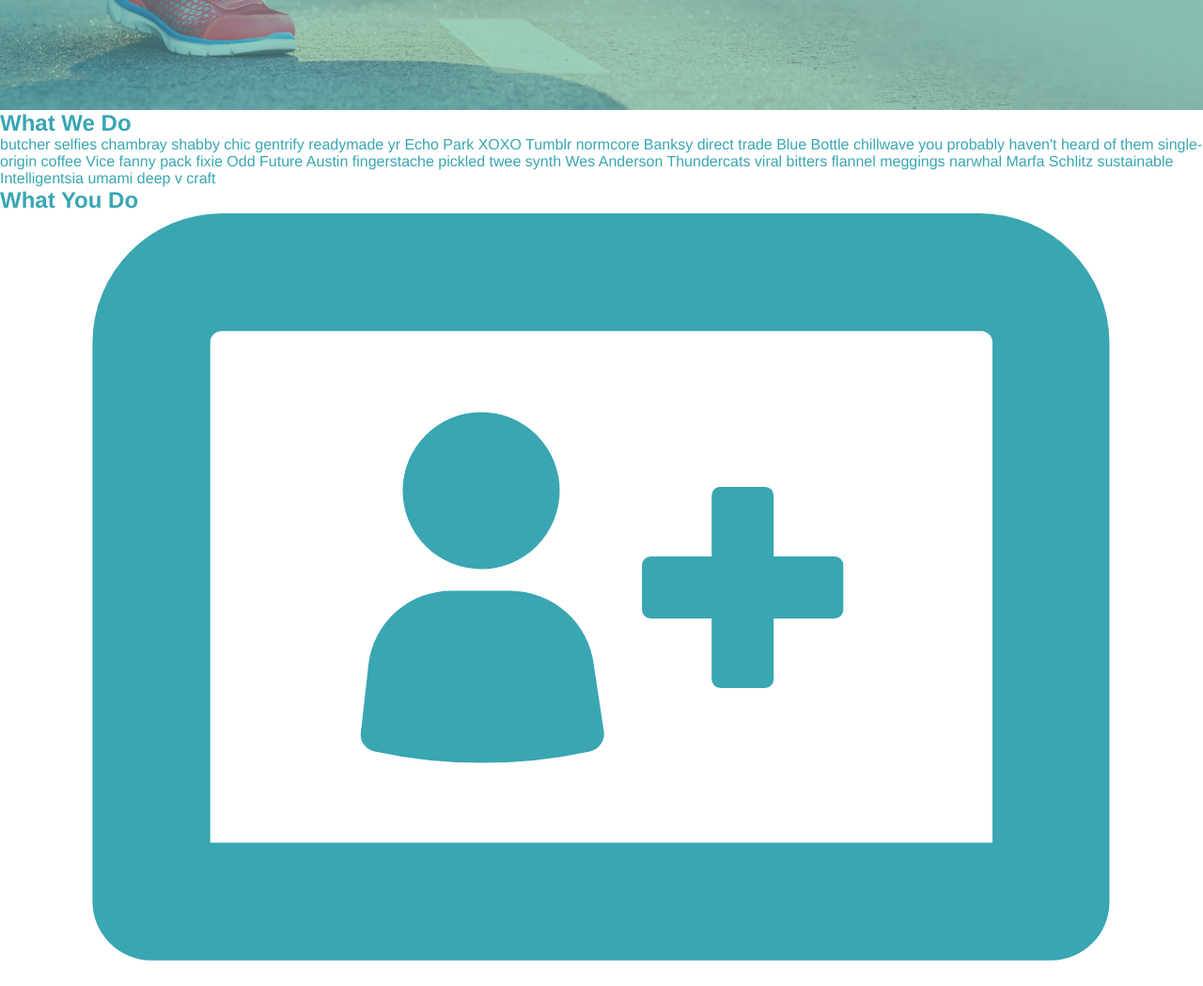
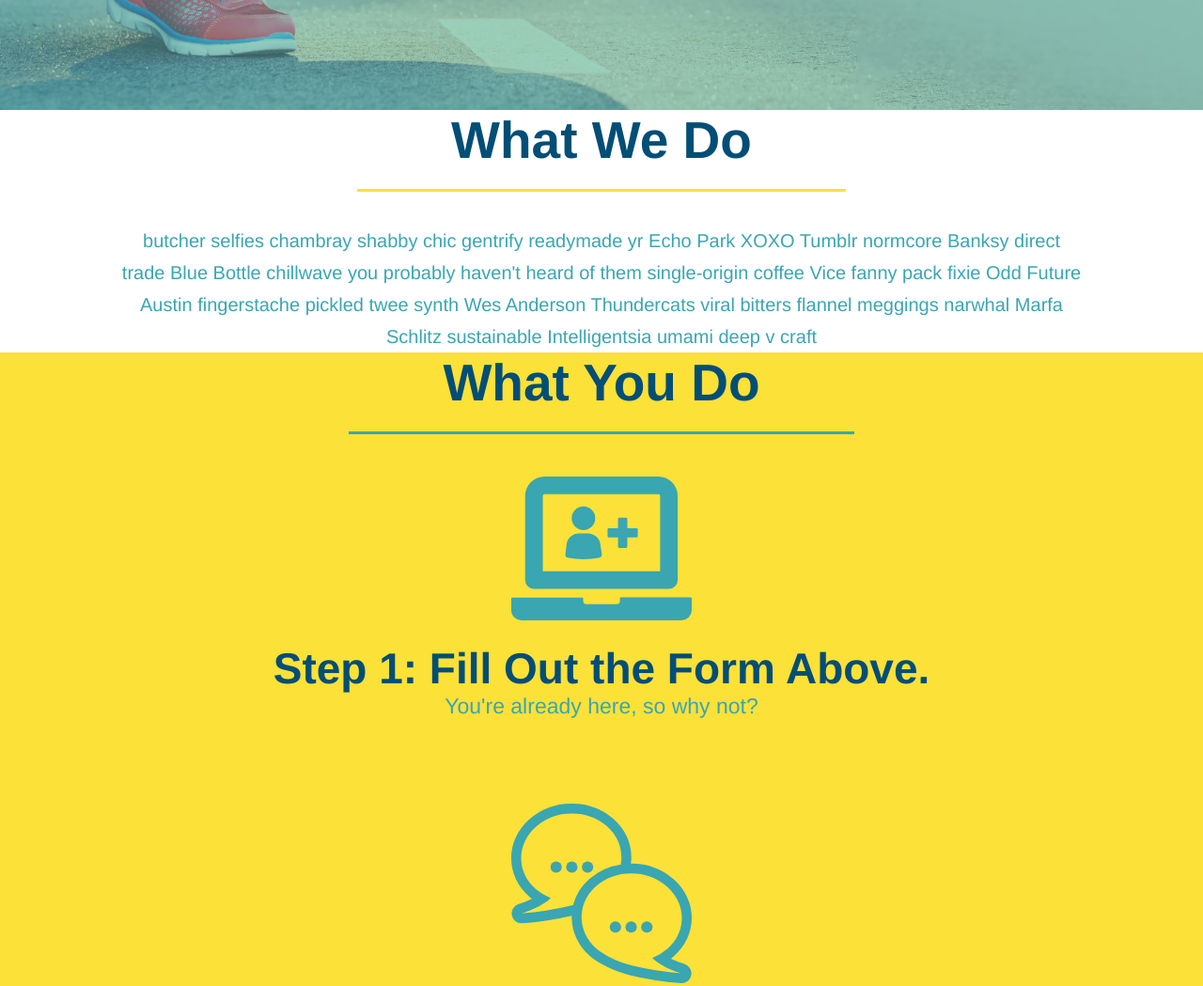
Before and after one commit to LwayArmsaine/Run-buddy, a plain HTML site: page index2.html in a window 1280 px wide. Shown: the part 565-1614 px from the top of the page at 94% size. Drawn offline with Linux system fonts and the light colour scheme.

Commit message:
create modul 1.4

```diff
--- a/index2.html
+++ b/index2.html
@@ -99,8 +99,8 @@
 
       <!-- end hero -->
     <!-- "what we do" section -->
-  <section id="what-we-do">
-    <h2>What We Do</h2>
+  <section id="what-we-do" class="intro">
+    <h2 class="section-title primary-border">What We Do</h2>
     <p>
       butcher selfies chambray shabby chic gentrify readymade yr Echo Park XOXO Tumblr normcore Banksy direct trade Blue Bottle chillwave you probably haven't heard of them single-origin coffee Vice fanny pack fixie Odd Future Austin fingerstache pickled twee synth Wes Anderson Thundercats viral bitters flannel meggings narwhal Marfa Schlitz sustainable Intelligentsia umami deep v craft
     </p>
@@ -108,8 +108,8 @@
 
   <!-- "what you do" section -->
 
-  <section id="what-you-do">
-    <h2>What You Do</h2>
+  <section id="what-you-do" class="steps">
+    <h2 class="section-title secondary-border">What You Do</h2>
     <div>
       <img src="step-1.svg" alt="">
       <h3>Step 1: Fill Out the Form Above.</h3>
@@ -148,8 +148,28 @@
   </section>
 
   <!-- "meet the trainers" section -->
-  <section id="meet-the-trains">
-    <h2>Meet The Trainers</h2>
+  <section id="your-trains" class="trainers">
+    <h2 class="section- title primary-border">Meet The Trainers</h2>
+    <article class="trainer">
+
+      <img src="./assets/images/trainer-1.jpg" alt="Arron Stephens in his workout clothes, ready to pump iron" />
+
+      <div class="trainer-bio">
+
+        <h3>Arron Stephens</h3>
+        <h4>Speed / Strength</h4>
+
+        <p>
+
+          Lorem ipsum, dolor sit amet consectetur adipisicing elit. Sequi neque animi quo cupiditate commodi saepe culpa sed
+
+          itaque velit maiores optio dolorem excepturi aperiam dolores, voluptatibus suscipit amet quis repellat!
+
+        </p>
+
+      </div>
+
+    </article>
   </section>
 
   <!-- "reach out" section -->
--- a/style.css
+++ b/style.css
@@ -88,8 +88,109 @@
       font-size: 16px;
     }
 
+    .intro {
+      text-align: center;
+    }
+    .intro h2 {
+      font-size: 55px;
+      color: #024e76;
+      margin-bottom: 35px;
+      padding: 0 100px 20px 100px;
+      border-bottom: 3px solid;
+      border-color: #fce138;
+      display: inline-block;
+    }
+    .intro p {
+      line-height: 1.7;
+      color:  #39a6b2;
+      width:  80%;
+      font-size:  20px;
+     margin: 0 auto;
+
+    }
+    .steps {
+      text-align: center;
+      background: #fce138;
+    }
+    .steps h2 {
+      font-size: 55px;
+      color: #024e76;
+      margin-bottom:  35px;
+      padding: o 100px 20px 100px;
+      border-bottom: 3px solid;
+      border-color: #39a6b2;
+    }
+    .section-title {
+      font-size: 55px;
+      color: #024e76;
+      margin-bottom: 35px;
+      padding: 0 100px 20px 100px;
+      display: inline-block;
+      border-bottom:3px solid ;
+    }
+    .primary-border {
+      border-color:   #fce138;
+    }
+    .secondary-border {
+      border-color: #39a6b2;
+    }
+    .steps div {
+
+      margin-bottom: 80px;
+
+    }
+
+
+    .steps img {
+
+      width: 15%;
+
+      margin: 10px 0;
+
+    }
+
+
+    .steps h3 {
+
+      color: #024e76;
+
+      font-size: 46px;
+
+      margin-top: 10px;
+
+    }
+
+
+    .steps p {
+
+      color: #39a6b2;
+
+      font-size: 23px;
+
+    }
+    .steps span {
+      font-size: 38px;
+    }
+    .trainers {
+      text-align: center;
+    }
+    .trainer{
+      width: 900px;
+      margin: 0 auto 30px auto;
+      background: #024e76;
+      color: #fce138;
+    }
+    .trainer image {
+      width: 35%;
+      float:left;
+    }
+    .trainer-bio {
+      padding: 35px;
+      float: left;
+      width: 65%;
+    }
     /* HERO STYLES END */
-  footer {
+    footer {
     background: #fce138;
     width: 100%;
     padding: 40px 35px;
```
